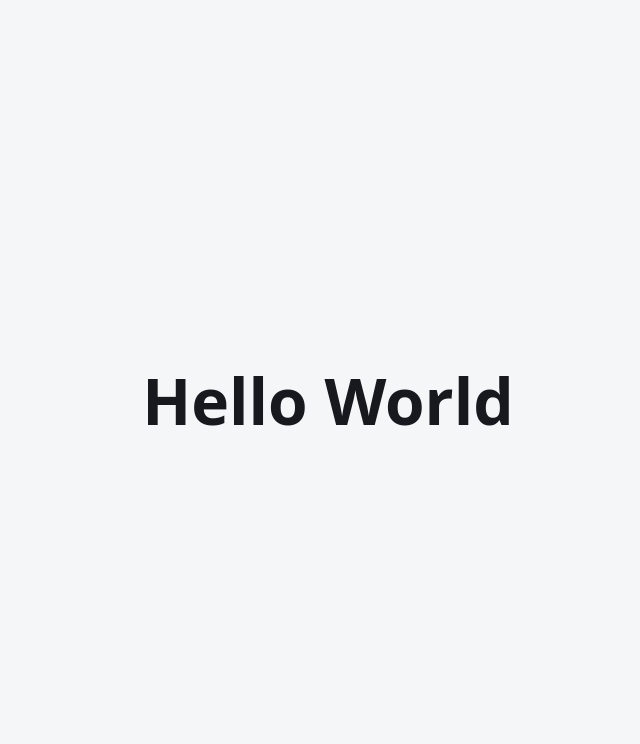
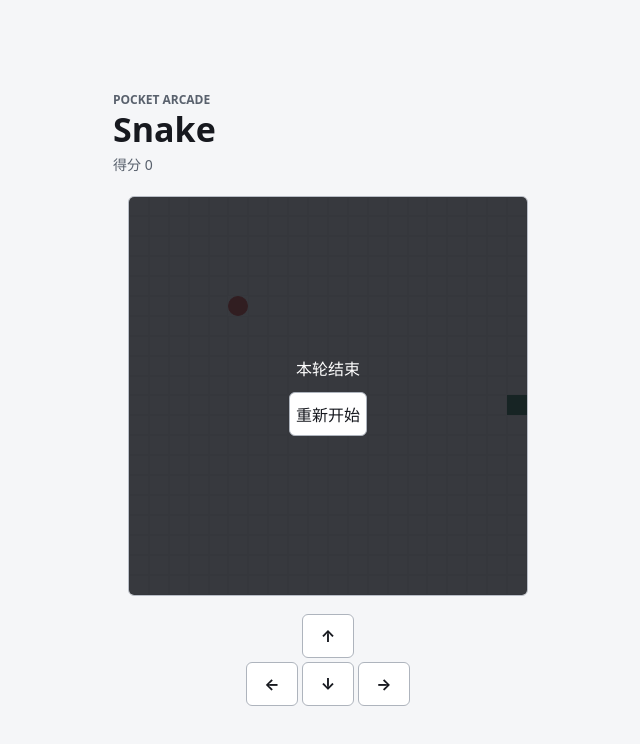
Before and after one commit to imoo666/website-builder-site, a React (Vite) app: page / in a window 1280 px wide. Shown: the top 744 px of the page, without its empty margins (312-952 px from the left). Built offline with nearby package versions, Linux system fonts and the light colour scheme.

Commit message:
ai: 恢复网站到 v1
Change-Id: 69e541f0-e4b2-434c-95c4-1ce511ddec56

```diff
--- a/src/site/Site.tsx
+++ b/src/site/Site.tsx
@@ -1,9 +1,135 @@
+import { useCallback, useEffect, useRef, useState } from 'react'
+
 import './site.css'
 
+const GRID_SIZE = 20
+type Position = { x: number; y: number }
+type Direction = 'up' | 'down' | 'left' | 'right'
+
+const INITIAL_SNAKE: Position[] = [{ x: 10, y: 10 }]
+const VECTORS: Record<Direction, Position> = {
+  up: { x: 0, y: -1 },
+  down: { x: 0, y: 1 },
+  left: { x: -1, y: 0 },
+  right: { x: 1, y: 0 },
+}
+const OPPOSITE: Record<Direction, Direction> = {
+  up: 'down',
+  down: 'up',
+  left: 'right',
+  right: 'left',
+}
+
+function createFood(snake: Position[]): Position {
+  const available = Array.from({ length: GRID_SIZE * GRID_SIZE }, (_, index) => ({
+    x: index % GRID_SIZE,
+    y: Math.floor(index / GRID_SIZE),
+  })).filter((cell) => !snake.some((part) => part.x === cell.x && part.y === cell.y))
+  return available[Math.floor(Math.random() * available.length)] ?? { x: 5, y: 5 }
+}
+
 export default function Site() {
+  const [snake, setSnake] = useState(INITIAL_SNAKE)
+  const [food, setFood] = useState<Position>({ x: 5, y: 5 })
+  const [direction, setDirection] = useState<Direction>('right')
+  const [gameOver, setGameOver] = useState(false)
+  const directionRef = useRef(direction)
+
+  const chooseDirection = useCallback((next: Direction) => {
+    if (OPPOSITE[directionRef.current] === next) return
+    directionRef.current = next
+    setDirection(next)
+  }, [])
+
+  const restart = useCallback(() => {
+    setSnake(INITIAL_SNAKE)
+    setFood({ x: 5, y: 5 })
+    directionRef.current = 'right'
+    setDirection('right')
+    setGameOver(false)
+  }, [])
+
+  useEffect(() => {
+    const onKeyDown = (event: KeyboardEvent) => {
+      const keys: Partial<Record<string, Direction>> = {
+        ArrowUp: 'up',
+        ArrowDown: 'down',
+        ArrowLeft: 'left',
+        ArrowRight: 'right',
+      }
+      const next = keys[event.key]
+      if (next) {
+        event.preventDefault()
+        chooseDirection(next)
+      } else if (event.key.toLowerCase() === 'r' && gameOver) {
+        restart()
+      }
+    }
+    window.addEventListener('keydown', onKeyDown)
+    return () => window.removeEventListener('keydown', onKeyDown)
+  }, [chooseDirection, gameOver, restart])
+
+  useEffect(() => {
+    if (gameOver) return
+    const timer = window.setInterval(() => {
+      setSnake((current) => {
+        const vector = VECTORS[directionRef.current]
+        const head = current[0] ?? INITIAL_SNAKE[0]!
+        const nextHead = { x: head.x + vector.x, y: head.y + vector.y }
+        const hitWall = nextHead.x < 0 || nextHead.x >= GRID_SIZE
+          || nextHead.y < 0 || nextHead.y >= GRID_SIZE
+        const hitSelf = current.some((part) => part.x === nextHead.x && part.y === nextHead.y)
+        if (hitWall || hitSelf) {
+          setGameOver(true)
+          return current
+        }
+        const nextSnake = [nextHead, ...current]
+        if (nextHead.x === food.x && nextHead.y === food.y) {
+          setFood(createFood(nextSnake))
+        } else {
+          nextSnake.pop()
+        }
+        return nextSnake
+      })
+    }, 200)
+    return () => window.clearInterval(timer)
+  }, [food, gameOver])
+
   return (
-    <main className="hello-page">
-      <h1>Hello World</h1>
+    <main className="snake-page">
+      <header>
+        <p className="eyebrow">Pocket arcade</p>
+        <h1>Snake</h1>
+        <p className="score" aria-live="polite">得分 {snake.length - 1}</p>
+      </header>
+
+      <section className="game" aria-label="贪吃蛇游戏">
+        <div className="board" role="img" aria-label={gameOver ? '游戏结束' : '游戏进行中'}>
+          {Array.from({ length: GRID_SIZE * GRID_SIZE }, (_, index) => {
+            const x = index % GRID_SIZE
+            const y = Math.floor(index / GRID_SIZE)
+            const snakePart = snake.some((part) => part.x === x && part.y === y)
+            const foodCell = food.x === x && food.y === y
+            let className = 'cell'
+            if (snakePart) className += ' snake'
+            if (foodCell) className += ' food'
+            return <span className={className} key={index} />
+          })}
+          {gameOver ? (
+            <div className="game-over">
+              <strong>本轮结束</strong>
+              <button type="button" onClick={restart}>重新开始</button>
+            </div>
+          ) : null}
+        </div>
+
+        <div className="controls" aria-label="方向控制">
+          <button className="up" type="button" aria-label="向上" onClick={() => chooseDirection('up')}>↑</button>
+          <button className="left" type="button" aria-label="向左" onClick={() => chooseDirection('left')}>←</button>
+          <button className="down" type="button" aria-label="向下" onClick={() => chooseDirection('down')}>↓</button>
+          <button className="right" type="button" aria-label="向右" onClick={() => chooseDirection('right')}>→</button>
+        </div>
+      </section>
     </main>
   )
 }
--- a/src/site/site.css
+++ b/src/site/site.css
@@ -1,8 +1,125 @@
-.hello-page {
-  display: flex;
-  justify-content: center;
-  align-items: center;
-  height: 100vh;
-  font-size: 2rem;
-  text-align: center;
+.snake-page {
+  min-height: 100dvh;
+  display: grid;
+  align-content: center;
+  gap: 22px;
+  padding: max(20px, env(safe-area-inset-top)) 18px max(24px, env(safe-area-inset-bottom));
+  color: #17191f;
+  background: #f5f6f8;
 }
+
+.snake-page header {
+  width: min(100%, 430px);
+  margin: 0 auto;
+}
+
+.eyebrow,
+.score,
+.snake-page h1 {
+  margin: 0;
+}
+
+.eyebrow {
+  color: #59616d;
+  font-size: 12px;
+  font-weight: 700;
+  text-transform: uppercase;
+}
+
+.snake-page h1 {
+  margin-top: 4px;
+  font-size: 34px;
+  line-height: 1;
+}
+
+.score {
+  margin-top: 8px;
+  color: #59616d;
+  font-size: 14px;
+}
+
+.game {
+  width: min(100%, 430px);
+  display: grid;
+  gap: 18px;
+  margin: 0 auto;
+}
+
+.board {
+  position: relative;
+  width: min(100%, calc(100dvh - 260px));
+  min-width: 260px;
+  max-width: 400px;
+  aspect-ratio: 1;
+  display: grid;
+  grid-template-columns: repeat(20, minmax(0, 1fr));
+  overflow: hidden;
+  margin: 0 auto;
+  border: 1px solid #b9bec7;
+  border-radius: 6px;
+  background: #fff;
+}
+
+.cell {
+  min-width: 0;
+  min-height: 0;
+  border: 0.5px solid #f1f2f4;
+}
+
+.cell.snake {
+  border-color: #1e6b49;
+  background: #1e6b49;
+}
+
+.cell.food {
+  border-radius: 50%;
+  border-color: #d83d32;
+  background: #d83d32;
+}
+
+.game-over {
+  position: absolute;
+  inset: 0;
+  display: grid;
+  place-content: center;
+  justify-items: center;
+  gap: 12px;
+  color: #fff;
+  background: rgb(23 25 31 / 86%);
+}
+
+.game-over button,
+.controls button {
+  min-width: 52px;
+  min-height: 44px;
+  border: 1px solid #aeb4bd;
+  border-radius: 6px;
+  color: #17191f;
+  background: #fff;
+  font-weight: 700;
+}
+
+.controls {
+  width: 164px;
+  display: grid;
+  grid-template-areas: ". up ." "left down right";
+  grid-template-columns: repeat(3, 52px);
+  gap: 4px;
+  margin: 0 auto;
+}
+
+.controls .up { grid-area: up; }
+.controls .left { grid-area: left; }
+.controls .down { grid-area: down; }
+.controls .right { grid-area: right; }
+
+@media (max-height: 640px) {
+  .snake-page {
+    align-content: start;
+    gap: 14px;
+  }
+
+  .board {
+    width: min(100%, 310px);
+  }
+}
```
